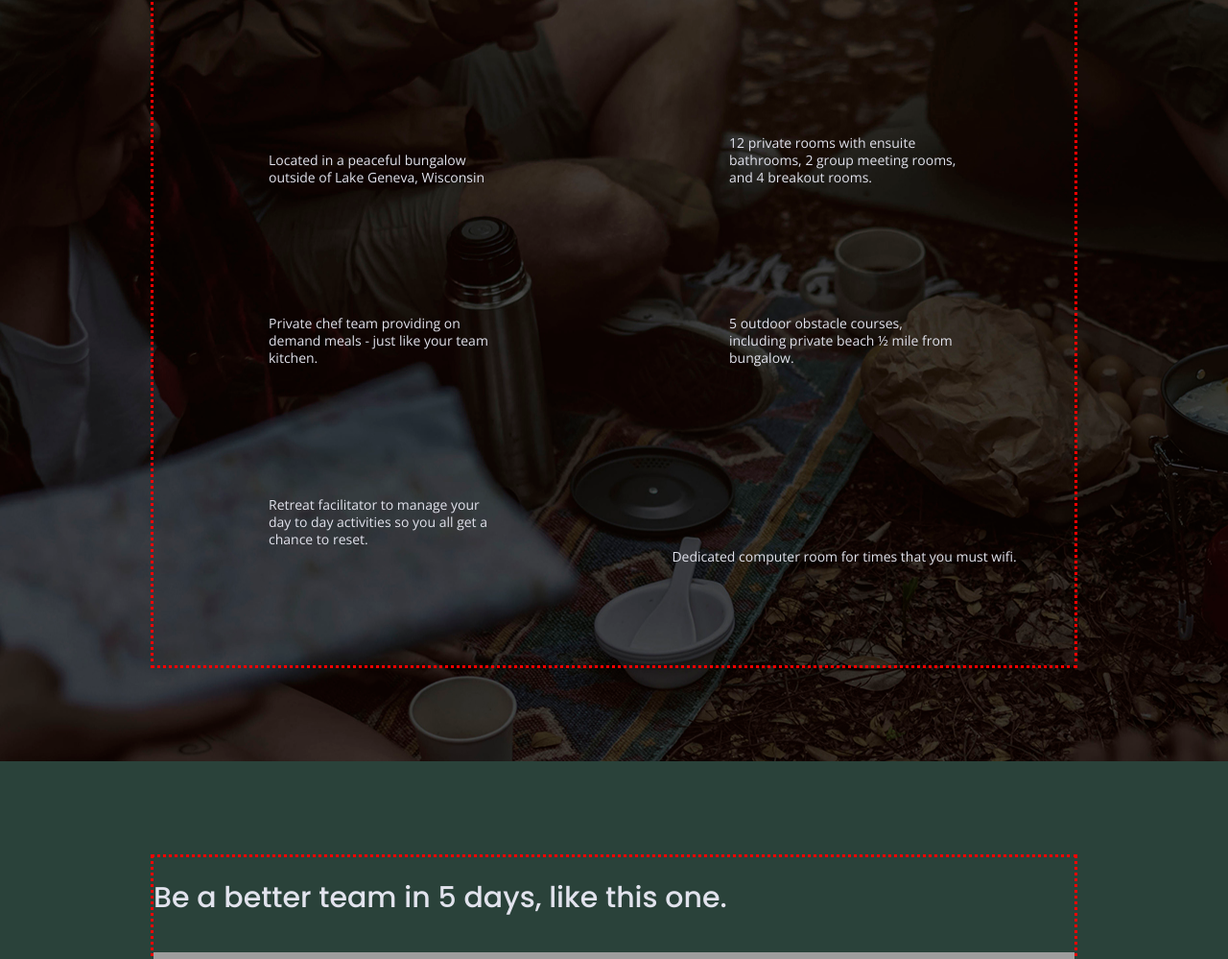
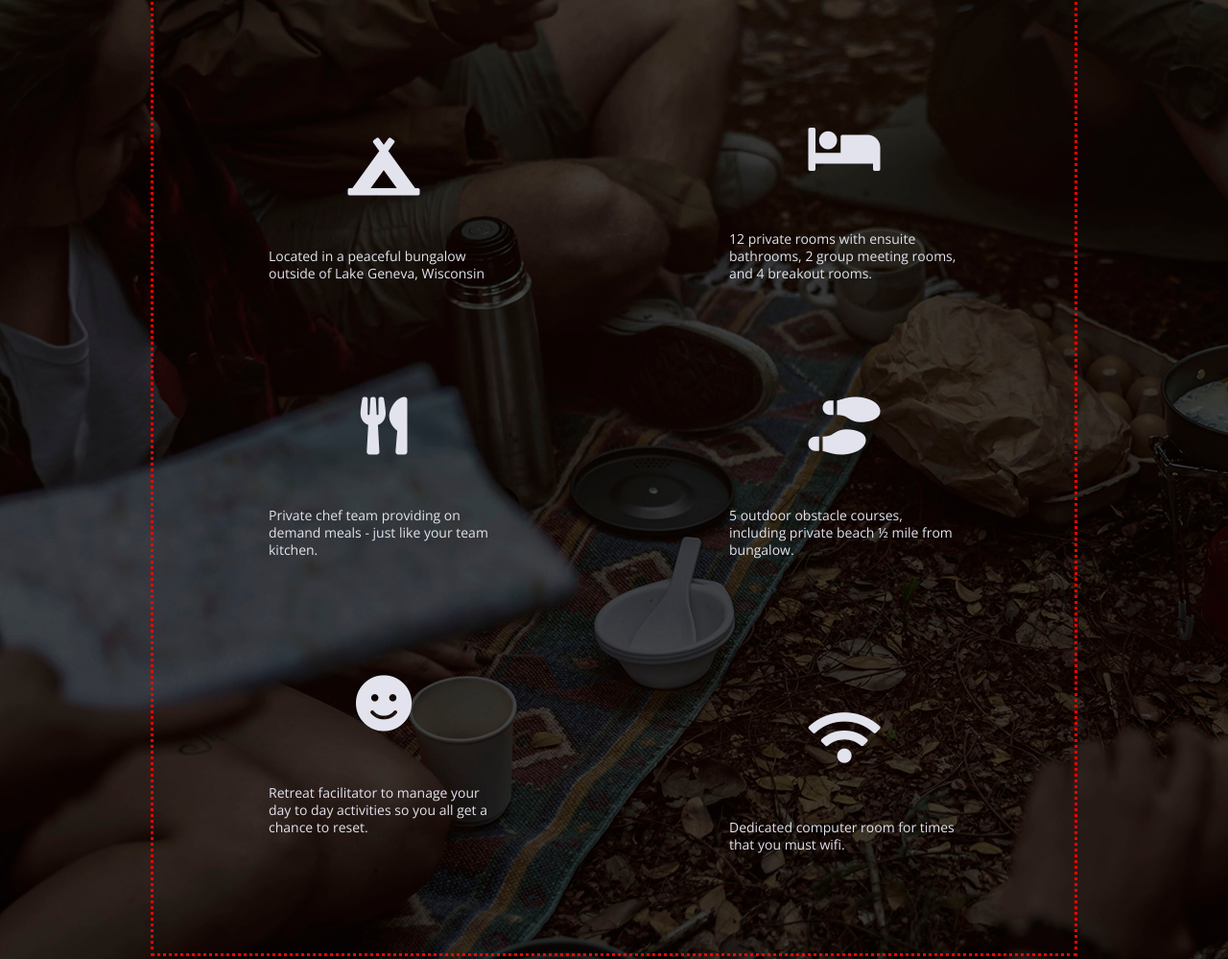
Before and after one commit to caroline06/boilerplate, a website built with Parcel: page index.html in a window 1280 px wide. Shown: the part 1138-2137 px from the top of the page at 96% size. Built offline with nearby package versions, Linux system fonts and the light colour scheme; grey boxes are pictures that could not be loaded.

Commit message:
Add these files

```diff
--- a/css/main.css
+++ b/css/main.css
@@ -302,7 +302,13 @@ input[type=button] {
 }
 
 features p {
+  text-align: center;
   margin: 0;
+}
+
+.features i {
+  font-size: 3.75em;
+  margin-bottom: 40px;
 }
 
 .reviews {
--- a/index.html
+++ b/index.html
@@ -20,6 +20,8 @@
   <link rel="stylesheet" href="css/main.css">
   <!--Google Fonts-->
   <link href="https://fonts.googleapis.com/css?family=Open+Sans:400,700|Poppins:500,700" rel="stylesheet">
+  <link rel="stylesheet" href="https://use.fontawesome.com/releases/v5.5.0/css/all.css" integrity="sha384-B4dIYHKNBt8Bc12p+WXckhzcICo0wtJAoU8YZTY5qE0Id1GSseTk6S+L3BlXeVIU" crossorigin="anonymous">
+
 
   <meta name="theme-color" content="#fafafa">
 </head>
@@ -68,26 +70,33 @@
         <div class="features-items">
           <article>
             <p class="fontawesome-icon"></p>
+            <i class="fas fa-campground"></i>
             <p class="features-item-description">Located in a peaceful bungalow outside of Lake Geneva, Wisconsin</p><br>
           </article>
           <article>
             <p class="fontawesome-icon"></p>
+            <i class="fas fa-bed"></i>
             <p class="features-item-description">12 private rooms with ensuite bathrooms, 2 group meeting rooms, and 4 breakout rooms.</p><br>
           </article>
           <article>
             <p class="fontawesome-icon"></p>
+            <i class="fas fa-utensils"></i>
             <p class="features-item-description">Private chef team providing on demand meals - just like your team kitchen.</p><br>
           </article>
           <article>
             <p class="fontawesome-icon"></p>
+            <i class="fas fa-shoe-prints"></i>
             <p class="features-item-description">5 outdoor obstacle courses, including private beach ½ mile from bungalow.</p><br>
           </article>
           <article>
             <p class="fontawesome-icon"></p>
+            <i class="fas fa-smile"></i>
             <p class="features-item-description">Retreat facilitator to manage your day to day activities so you all get a chance to reset.</p><br>
           </article>
             <article>
-              <p>Dedicated computer room for times that you must wifi.</p>
+              <p class="fontawesome-icon"></p>
+              <i class="fas fa-wifi"></i>
+              <p class="features-item-description">Dedicated computer room for times that you must wifi.</p>
             </article>
             <article>
 
```
Also changed, not shown: about/index.html (+2 -0 lines), faq/index.html (+2 -0 lines).
